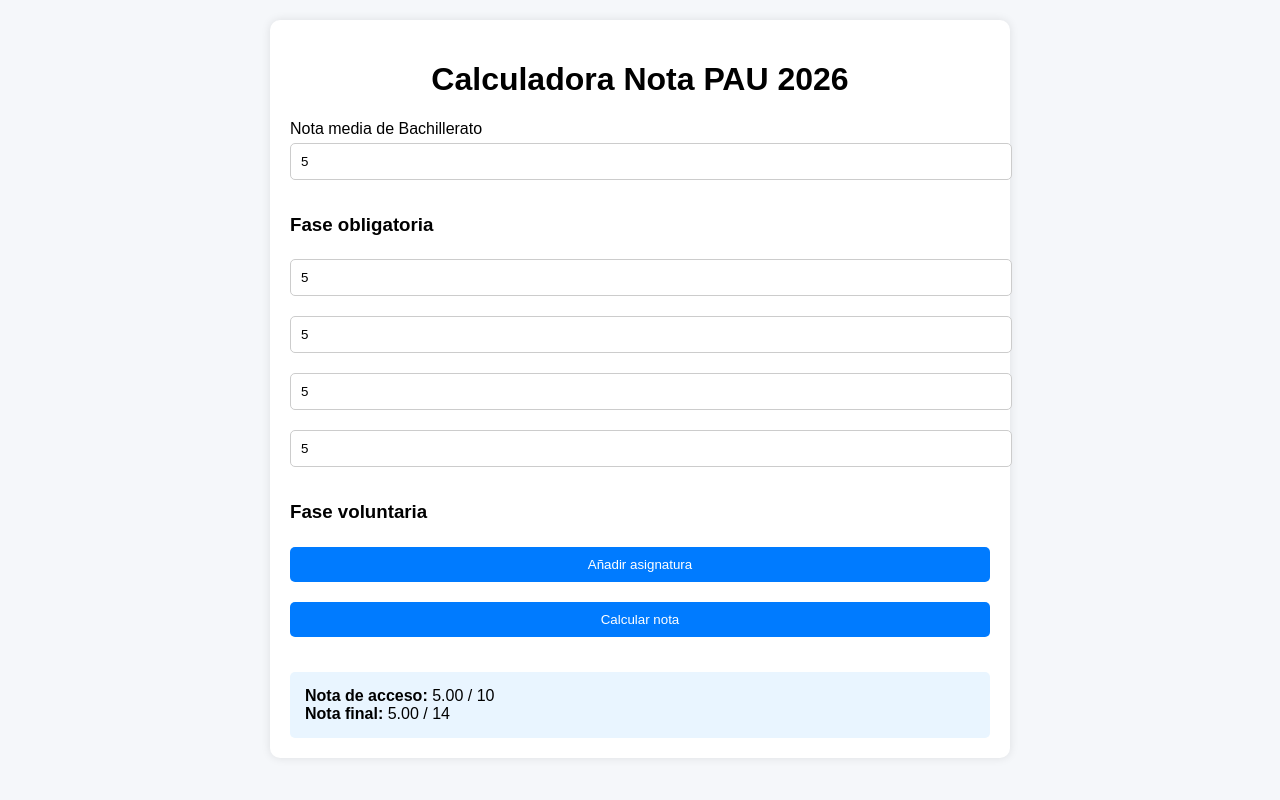
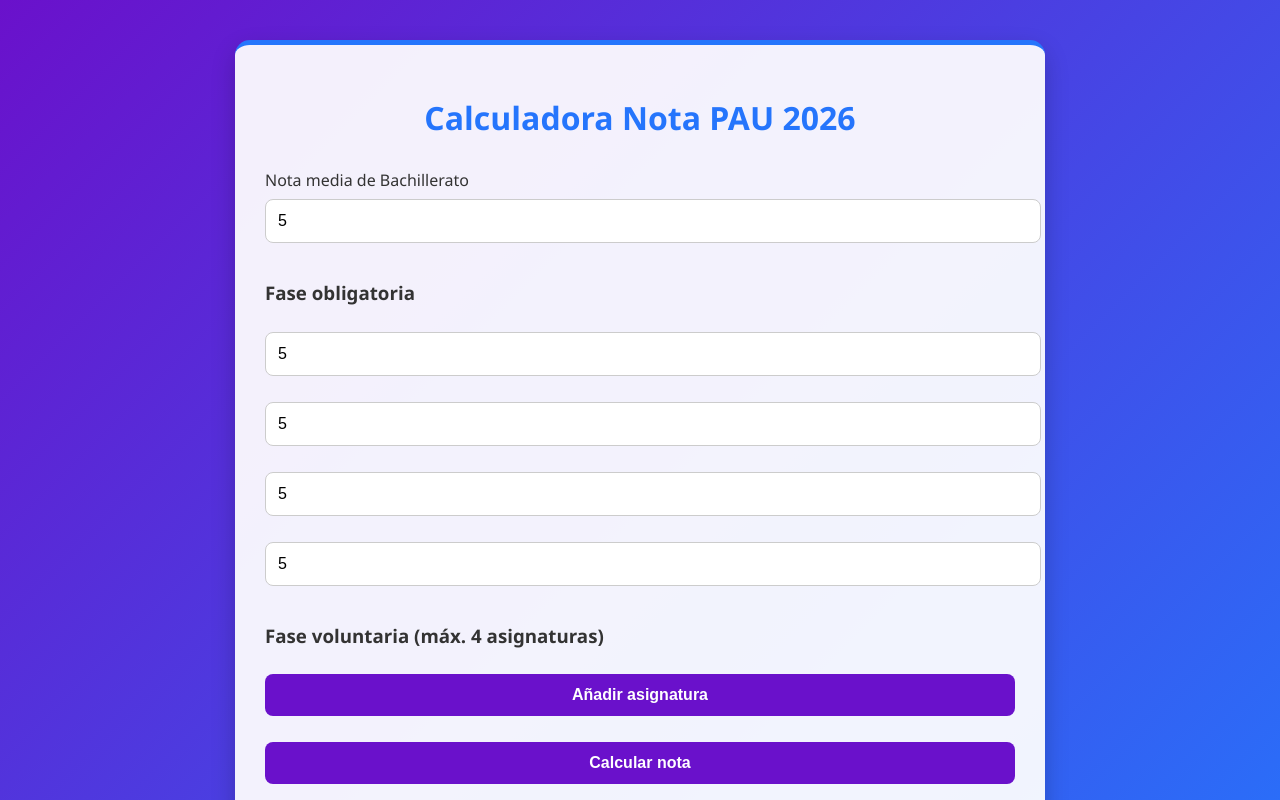
Before and after one commit to rubenba1311/calculadora, a plain HTML site: page index.html in a window 1280 px wide. Both pictures are taken after typing "5", "5", "5", "5", "5" into the empty fields and a click on the button "Calcular nota". Shown: the top 800 px of the page. Drawn offline with Linux system fonts and the light colour scheme.

Commit message:
Update index.html

```diff
--- a/index.html
+++ b/index.html
@@ -6,43 +6,65 @@
   <title>Calculadora Nota PAU 2026</title>
   <style>
     body {
-      font-family: Arial, sans-serif;
-      background: #f5f7fa;
+      font-family: 'Segoe UI', Tahoma, Geneva, Verdana, sans-serif;
+      background: linear-gradient(135deg, #6a11cb, #2575fc);
+      color: #333;
       margin: 0;
-      padding: 20px;
+      padding: 0;
     }
     .container {
-      max-width: 700px;
-      margin: auto;
-      background: white;
-      padding: 20px;
-      border-radius: 10px;
-      box-shadow: 0 0 10px rgba(0,0,0,0.1);
+      max-width: 750px;
+      margin: 40px auto;
+      background: #ffffffee;
+      padding: 30px;
+      border-radius: 15px;
+      box-shadow: 0 10px 25px rgba(0,0,0,0.2);
+      border-top: 5px solid #2575fc;
     }
     h1 {
       text-align: center;
+      color: #2575fc;
+      margin-bottom: 30px;
     }
     input, select, button {
       width: 100%;
-      padding: 10px;
-      margin: 5px 0 15px;
-      border-radius: 5px;
+      padding: 12px;
+      margin: 8px 0 18px;
+      border-radius: 8px;
       border: 1px solid #ccc;
+      font-size: 16px;
     }
     button {
-      background: #007bff;
+      background: #6a11cb;
       color: white;
       border: none;
+      font-weight: bold;
       cursor: pointer;
+      transition: background 0.3s;
     }
     button:hover {
-      background: #0056b3;
+      background: #2575fc;
     }
     .result {
-      background: #e9f5ff;
-      padding: 15px;
-      border-radius: 5px;
-      margin-top: 20px;
+      background: #e0f7ff;
+      padding: 20px;
+      border-radius: 10px;
+      margin-top: 25px;
+      font-size: 18px;
+      text-align: center;
+      border-left: 5px solid #2575fc;
+    }
+    .optativa-group {
+      display: flex;
+      gap: 10px;
+    }
+    .optativa-group input, .optativa-group select {
+      flex: 1;
+    }
+    .optativa-limit {
+      color: red;
+      font-weight: bold;
+      margin-bottom: 15px;
     }
   </style>
 </head>
@@ -59,8 +81,9 @@
     <input type="number" placeholder="Idioma extranjero" id="idioma" step="0.01">
     <input type="number" placeholder="Asignatura modalidad" id="modalidad" step="0.01">
 
-    <h3>Fase voluntaria</h3>
+    <h3>Fase voluntaria (máx. 4 asignaturas)</h3>
     <div id="optativas"></div>
+    <div class="optativa-limit" id="optativa-limit-msg" style="display:none">Máximo de 4 asignaturas alcanzado</div>
     <button onclick="addOptativa()">Añadir asignatura</button>
 
     <button onclick="calcular()">Calcular nota</button>
@@ -69,16 +92,25 @@
   </div>
 
   <script>
+    let optativaCount = 0;
     function addOptativa() {
+      if(optativaCount >= 4){
+        document.getElementById('optativa-limit-msg').style.display = 'block';
+        return;
+      }
+      document.getElementById('optativa-limit-msg').style.display = 'none';
+
       const div = document.createElement('div');
+      div.classList.add('optativa-group');
       div.innerHTML = `
-        <input type="number" placeholder="Nota" class="nota" step="0.01">
+        <input type="number" placeholder="Nota" class="nota" step="0.01" min="0" max="10">
         <select class="ponderacion">
           <option value="0.1">0.1</option>
           <option value="0.2">0.2</option>
         </select>
       `;
       document.getElementById('optativas').appendChild(div);
+      optativaCount++;
     }
 
     function calcular() {
@@ -94,7 +126,6 @@
       const notaAcceso = 0.6 * bach + 0.4 * obligatoria;
 
       let ponderadas = [];
-
       const notas = document.querySelectorAll('.nota');
       const ponders = document.querySelectorAll('.ponderacion');
 
@@ -107,14 +138,16 @@
       }
 
       ponderadas.sort((a, b) => b - a);
-
       const extra = (ponderadas[0] || 0) + (ponderadas[1] || 0);
 
       const final = notaAcceso + extra;
 
+      let colorAcceso = notaAcceso >= 5 ? 'green' : 'red';
+      let colorFinal = final >= 5 ? 'green' : 'red';
+
       document.getElementById('resultado').innerHTML = `
-        <strong>Nota de acceso:</strong> ${notaAcceso.toFixed(2)} / 10<br>
-        <strong>Nota final:</strong> ${final.toFixed(2)} / 14
+        <strong style="color:${colorAcceso}">Nota de acceso:</strong> ${notaAcceso.toFixed(2)} / 10<br>
+        <strong style="color:${colorFinal}">Nota final:</strong> ${final.toFixed(2)} / 14
       `;
     }
   </script>
```
